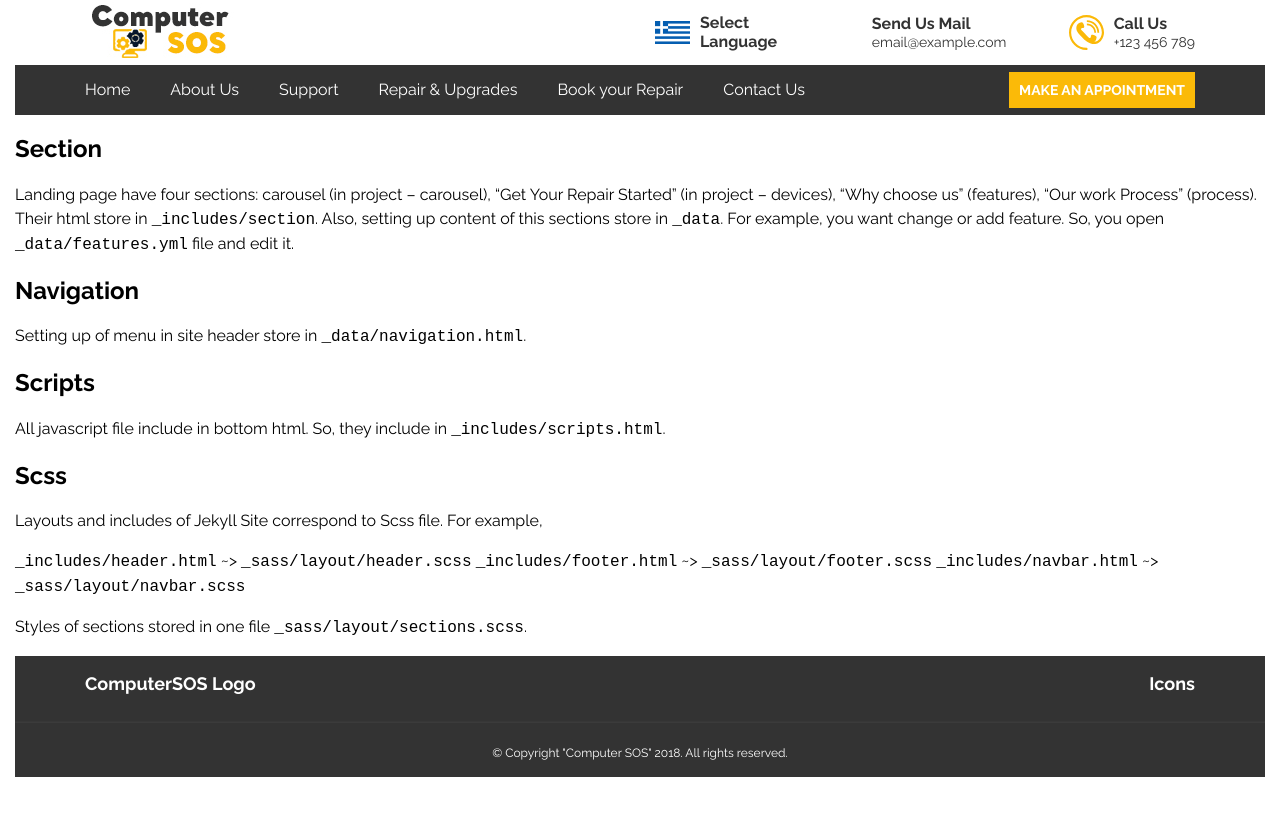
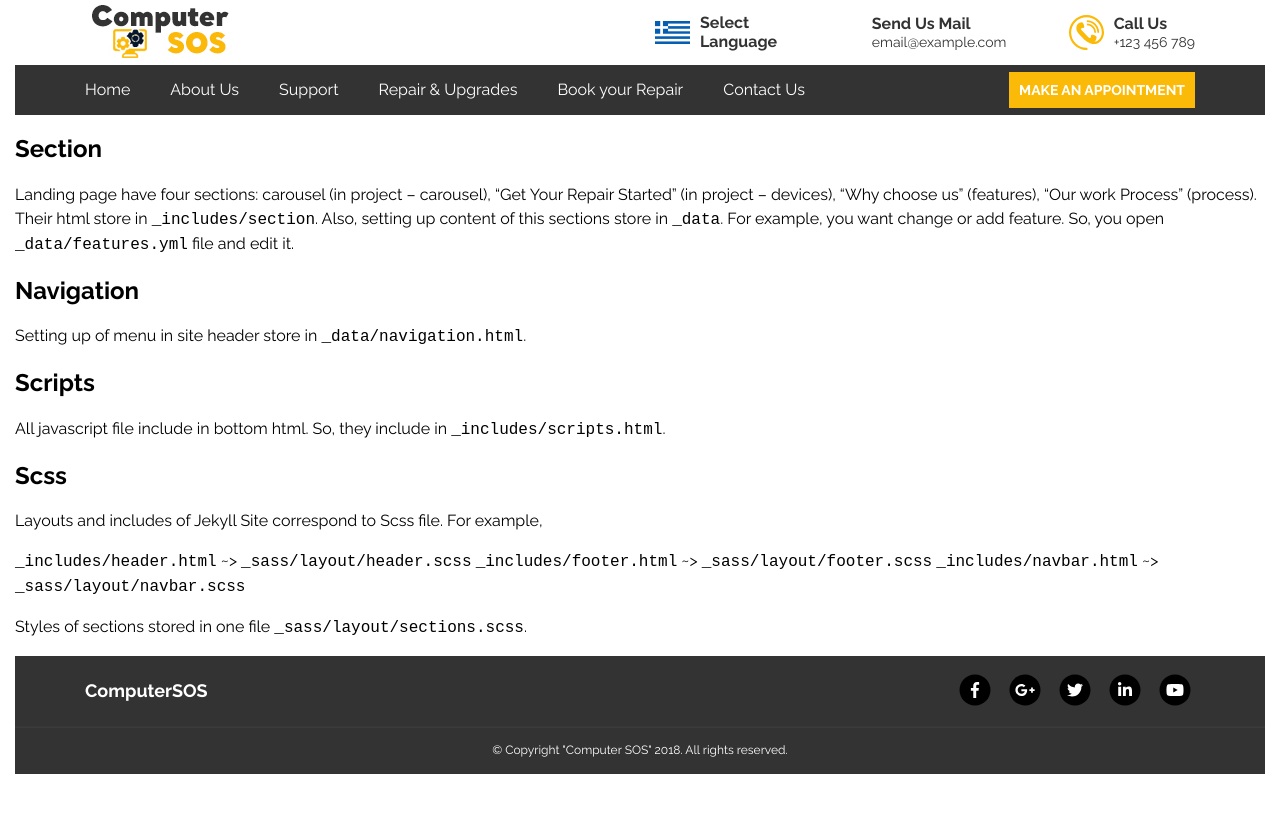
Before and after one commit to kaptn3/repair-shop, a Jekyll site: the page built from README.md, in a window 1280 px wide. Shown: the top 816 px of the page. Built offline with Jekyll 4.4.1, drawn with Linux system fonts in a browser that asks for light colours; nearby versions of some CDN libraries; our own code applies the rules of GitHub Pages for plain Markdown files.

Commit message:
Add social icons

```diff
--- a/_includes/footer.html
+++ b/_includes/footer.html
@@ -1,8 +1,18 @@
 <footer class="footer">
   <div class="container">
     <div class="footer--top">
-      <div>ComputerSOS Logo</div>
-      <div>Icons</div>
+      <div>ComputerSOS</div>
+
+      <div class="footer--top--social">
+        {% for item in site.data.social %}
+          <a class="footer--top--social--icon" href="{{ item.link }}">
+            <span class="fa-stack fa-2x">
+              <i class="fas fa-circle fa-stack-2x"></i>
+              <i class="fab {{ item.icon }} fa-stack-1x fa-inverse"></i>
+            </span>
+          </a>
+        {% endfor %}
+      </div>
     </div>
   </div>
   <hr class="footer--line">
--- a/_sass/layout/_footer.scss
+++ b/_sass/layout/_footer.scss
@@ -5,12 +5,23 @@
 .footer--top {
   display: flex;
   justify-content: space-between;
+  align-items: center;
   font-weight: bold;
   font-size: 1.125rem;
   padding: 18px 0;
 }
+.footer--top--social {
+  display: flex;
+}
+.footer--top--social--icon {
+  display: block;
+  color: black;
+  font-size: .5rem;
+  margin-left: 10px;
+}
 .footer--line {
   opacity: .04;
+  margin: 0;
 }
 .footer--bottom {
   text-align: center;
```
Also changed, not shown: _data/social.yml (added, +19 -0 lines).
